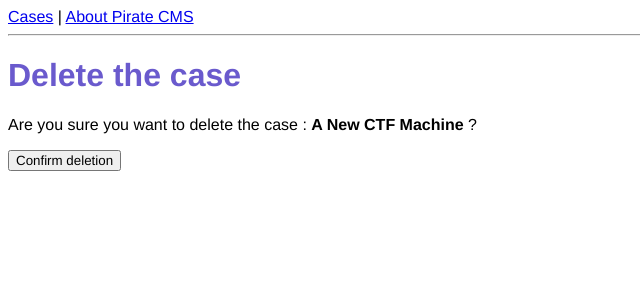
After one commit to DavidHamb/pirateCMS, a Django app: page /cases/2/delete/ in a window 1280 px wide. The commit adds this page. Shown: the top 300 px of the page, without its empty margins (0-640 px from the left). Run offline with Django 5.2, Linux system fonts and the light colour scheme; data comes from the database, SQL or seed files in the repository; both versions use the stored data as it was after the commit.

Commit message:
delete functionality added

```diff
--- a/pirateCMS/cms/static/cms/styles.css
+++ b/pirateCMS/cms/static/cms/styles.css
@@ -20,7 +20,3 @@ h1 {
 li {
    list-style-type: none;
 }
-
-.edit {
-    font-size: 12px;
-}
--- /dev/null
+++ b/pirateCMS/cms/templates/cms/case_delete.html
@@ -0,0 +1,14 @@
+{% extends 'cms/base.html' %}
+
+{% block content %}
+
+<h1>Delete the case</h1>
+
+<p>Are you sure you want to delete the case : <strong>{{ case.name }}</strong> ?</p>
+
+<form action="" method="post">
+    {% csrf_token %}
+    <input type="submit" value="Confirm deletion">
+</form>
+
+{% endblock %}
--- a/pirateCMS/cms/templates/cms/case_detail.html
+++ b/pirateCMS/cms/templates/cms/case_detail.html
@@ -5,6 +5,7 @@
 <h1>{{ case.name }}</h1>
 
 <a href="{% url 'case-update' case.id %}">[Edit]</a>
+<a href="{% url 'case-delete' case.id %}">[Delete]</a>
 <a href="{% url 'cases-list' %}">[Back to cases list]</a>
 
 <ul>
--- a/pirateCMS/cms/templates/cms/cases.html
+++ b/pirateCMS/cms/templates/cms/cases.html
@@ -11,8 +11,11 @@
     {% for case in cases %}
     <li>
         <a href="{% url 'case-detail' case.id %}">{{ case.name|upper }}</a>
-        - <a href="{% url 'case-update' case.id %}" class="edit">
+        - <a href="{% url 'case-update' case.id %}">
             <img src="{% static 'cms/edit_icon.png' %}" width="18" height="18" title="Edit">
+        </a>
+        <a href="{% url 'case-delete' case.id %}">
+            <img src="{% static 'cms/delete_icon.png' %}" width="18" height="18" title="Delete">
         </a>
     </li>
     {% endfor %}
--- a/pirateCMS/cms/views.py
+++ b/pirateCMS/cms/views.py
@@ -36,3 +36,12 @@ def case_update(request, id):
         form = CaseForm(instance=case)
 
     return render (request, 'cms/case_update.html', {'form': form})
+
+def case_delete(request, id):
+    case = Case.objects.get(id=id)
+
+    if request.method == 'POST':
+        case.delete()
+        return redirect('cases-list')
+
+    return render(request, 'cms/case_delete.html', {'case': case})
--- a/pirateCMS/pirateCMS/urls.py
+++ b/pirateCMS/pirateCMS/urls.py
@@ -25,4 +25,5 @@ urlpatterns = [
     path('cases/<int:id>/', views.case_detail, name='case-detail'),
     path('cases/add/', views.case_create, name='case-create'),
     path('cases/<int:id>/update/', views.case_update, name='case-update'),
+    path('cases/<int:id>/delete/', views.case_delete, name='case-delete'),
 ]
```
Also changed, not shown: pirateCMS/cms/static/cms/delete_icon.png (added), pirateCMS/db.sqlite3.
